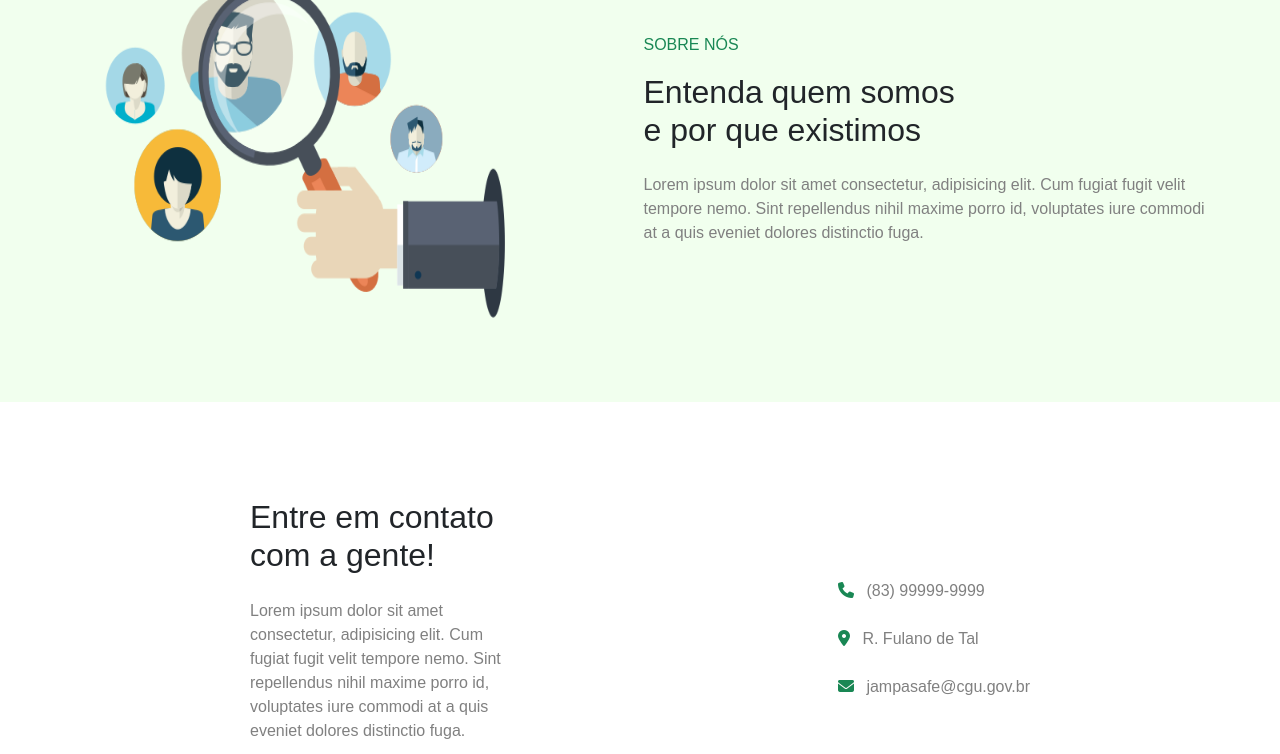
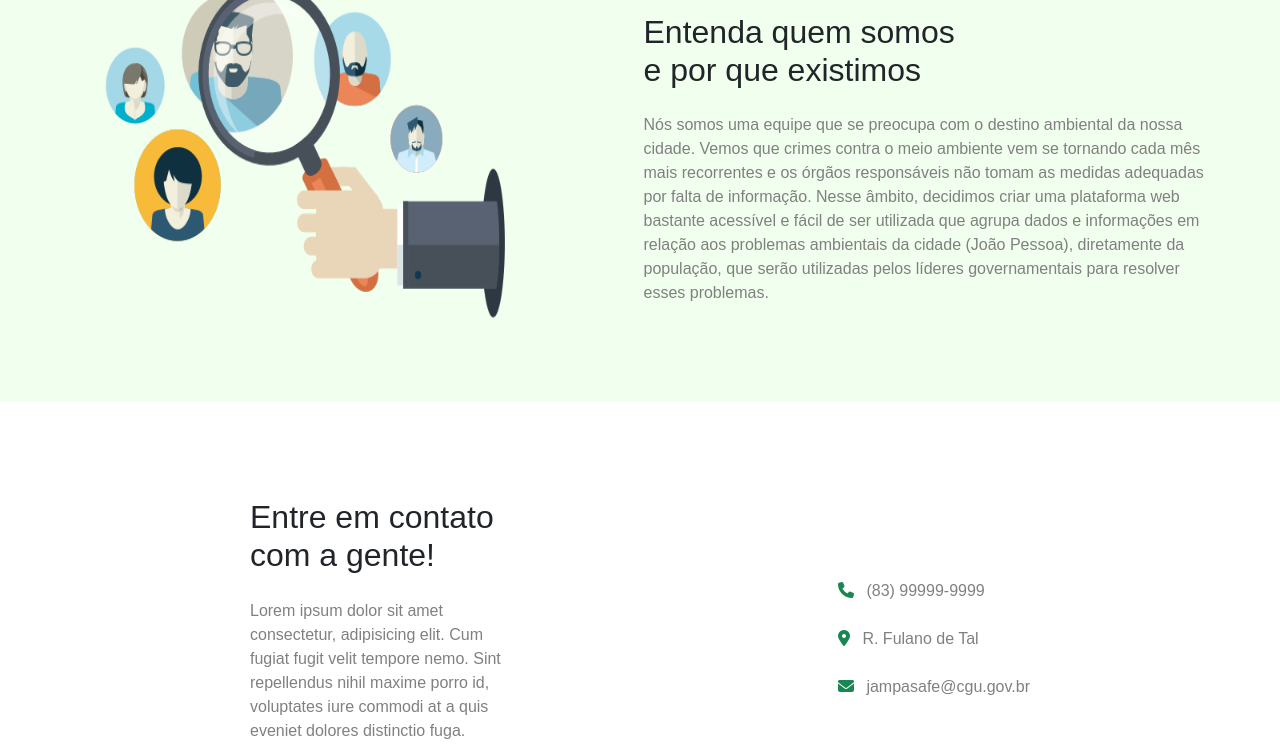
Before and after one commit to aliclic/Jampa-SAFE, a plain HTML site: page index.html in a window 1280 px wide. Shown: the part 1080-1834 px from the top of the page. Drawn offline with nearby package versions, Linux system fonts and the light colour scheme.

Commit message:
Quem somos.
Apenas texto

```diff
--- a/index.html
+++ b/index.html
@@ -133,7 +133,7 @@
             <div class="about-us">
               <p class="text-uppercase fs-6 text-success">sobre nós</p>
               <h2 class="somos pb-3">Entenda quem somos e por que existimos</h2>
-              <p class="descrip">Lorem ipsum dolor sit amet consectetur, adipisicing elit. Cum fugiat fugit velit tempore nemo. Sint repellendus nihil maxime porro id, voluptates iure commodi at a quis eveniet dolores distinctio fuga.</p>
+              <p class="descrip">Nós somos uma equipe que se preocupa com o destino ambiental da nossa cidade. Vemos que crimes contra o meio ambiente vem se tornando cada mês mais recorrentes e os órgãos responsáveis não tomam as medidas adequadas por falta de informação. Nesse âmbito, decidimos criar uma plataforma web bastante acessível e fácil de ser utilizada que agrupa dados e informações em relação aos problemas ambientais da cidade (João Pessoa), diretamente da população, que serão utilizadas pelos líderes governamentais para resolver esses problemas.</p>
             </div>
           </section>
 
```
